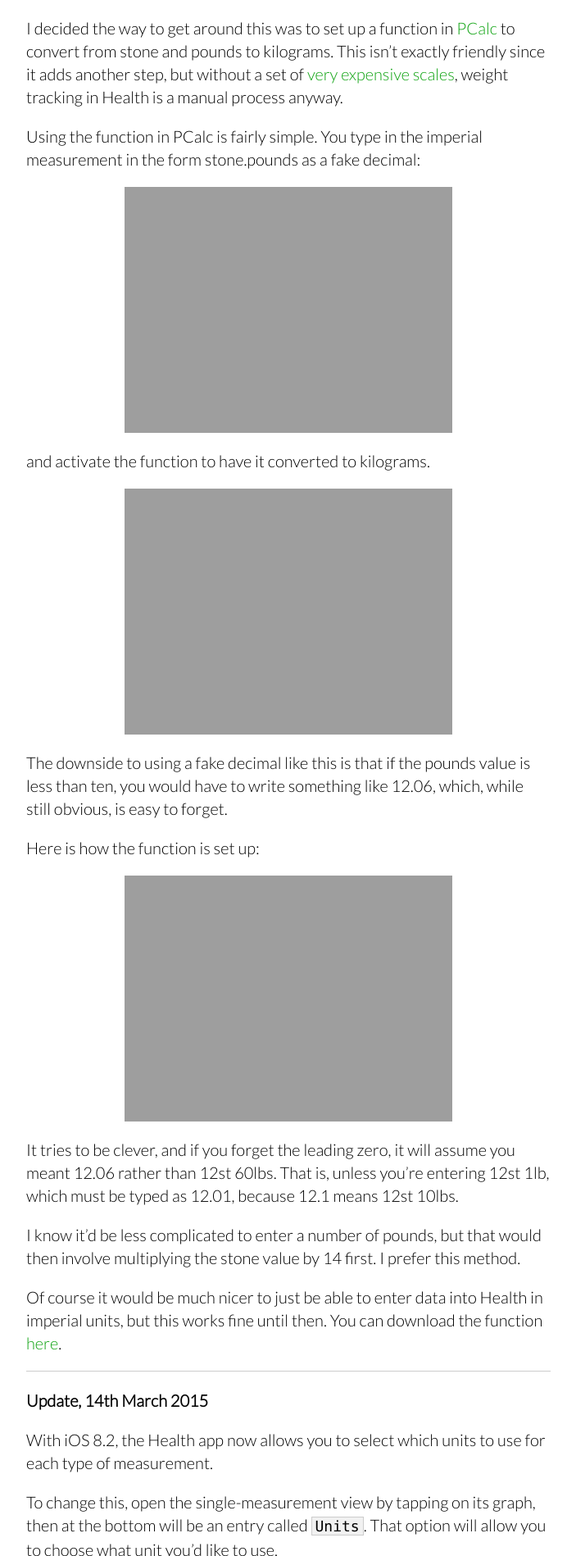
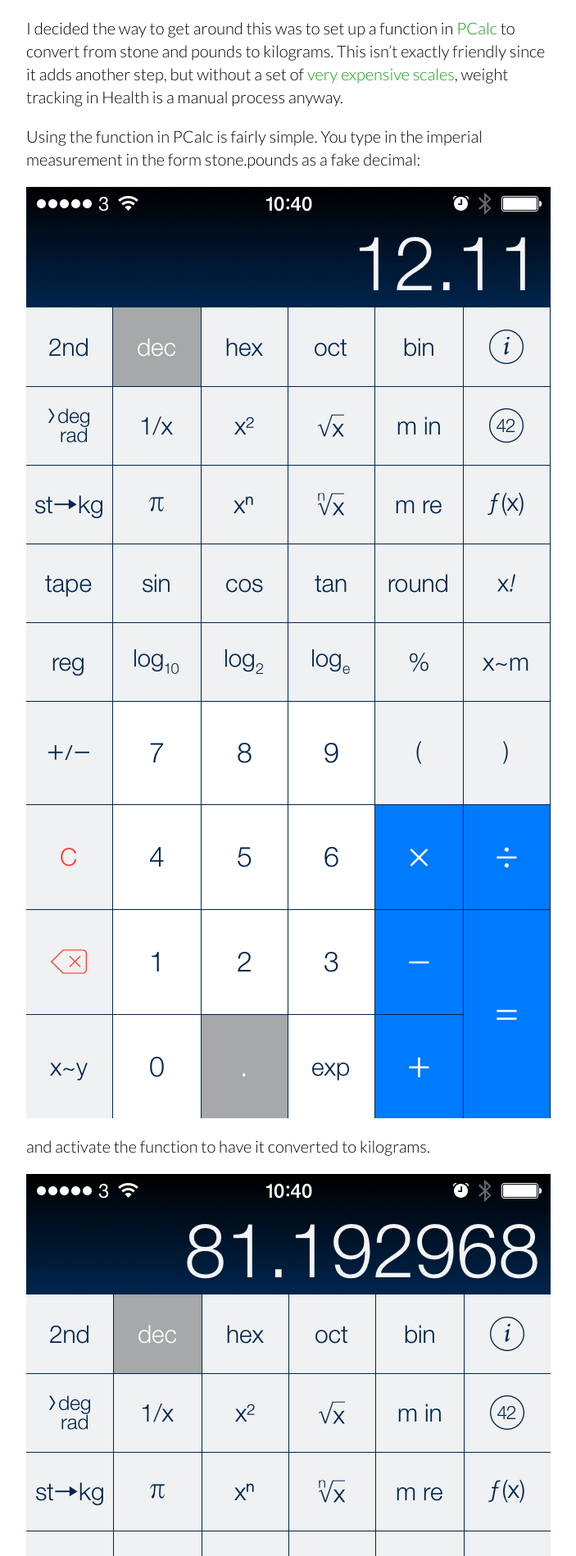
Before and after one commit to jobbogamer/jobbogamer.github.io, a Jekyll site: the page built from _posts/blog/2014-09-28-stone-and-pounds-in-pcalc.md, in a window 1280 px wide. Shown: the part 579-2477 px from the top of the page at 82% size, without its empty margins (288-991 px from the left). Built offline with Jekyll 4.4.1, drawn with Linux system fonts in a browser that asks for light colours; comment, search, counter and statistics services are not loaded.

Commit message:
Fix broken PCalc images

```diff
--- a/_posts/blog/2014-09-28-stone-and-pounds-in-pcalc.md
+++ b/_posts/blog/2014-09-28-stone-and-pounds-in-pcalc.md
@@ -45,6 +45,6 @@ This mostly solves my issue with entering weight, because I can now choose betwe
 [2]: http://www.amazon.co.uk/gp/product/B00BKRQ4E8/ref=as_li_tl?ie=UTF8&camp=1634&creative=6738&creativeASIN=B00BKRQ4E8&linkCode=as2&tag=josh-asch-21&linkId=WEH5SNS47LCK6KEO
 [3]: /downloads/stone-to-kg.pcalcfunctions
 
-[img1]: /images/2014/09/28/pcalc-stone-before.png =320x568
-[img2]: /images/2014/09/28/pcalc-stone-after.png =320x568
-[img3]: /images/2014/09/28/pcalc-stone-function.png =320x400
+[img1]: /images/2014/09/28/pcalc-stone-before.png
+[img2]: /images/2014/09/28/pcalc-stone-after.png
+[img3]: /images/2014/09/28/pcalc-stone-function.png
```
